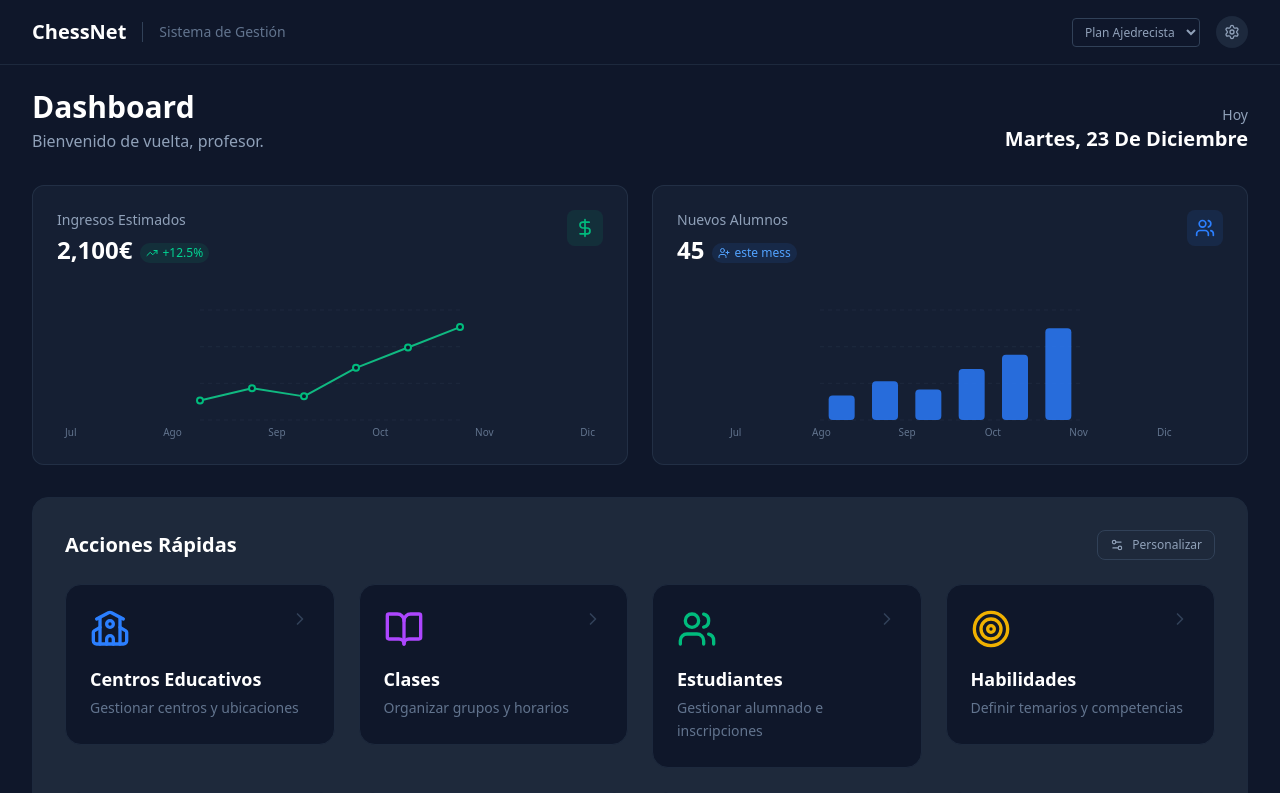
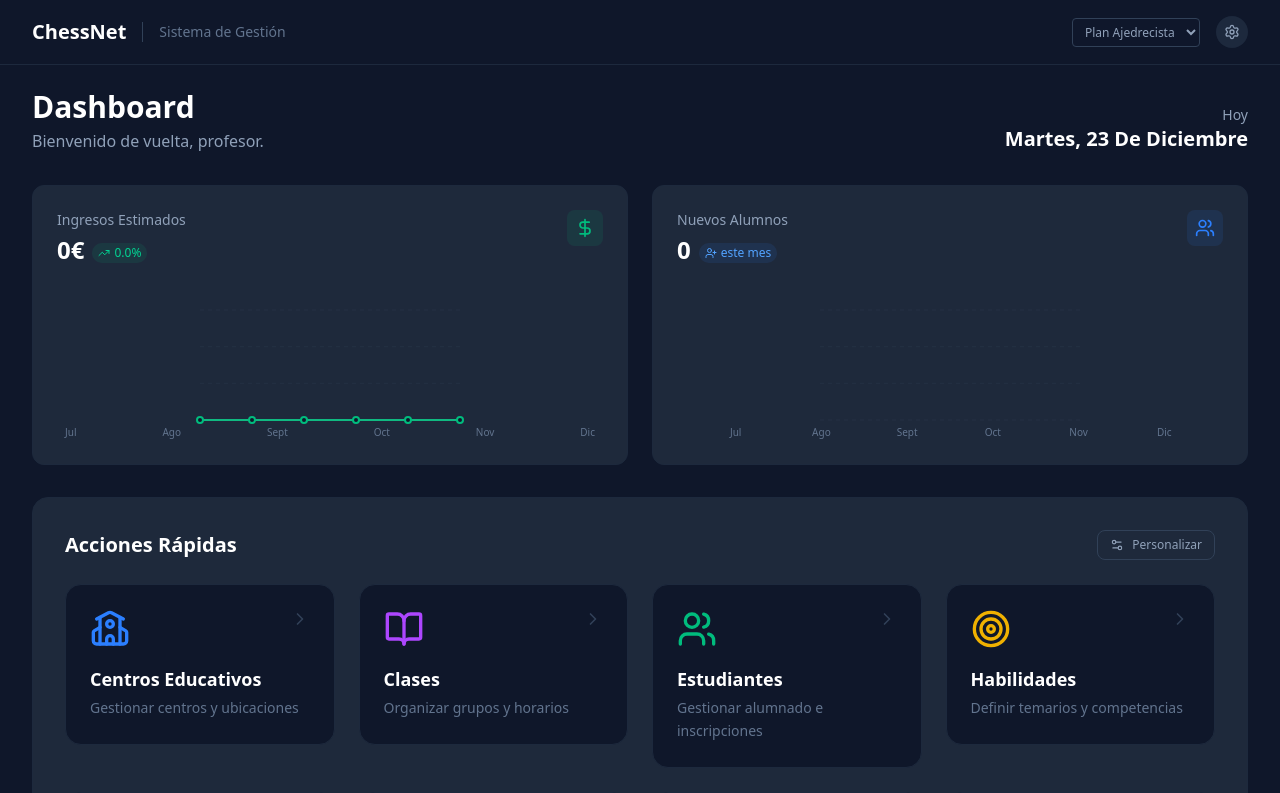
Before and after one commit to Chess-Society/ChessNet, a SvelteKit app: page /dashboard in a window 1280 px wide. Shown: the top 793 px of the page. Built offline with nearby package versions, Linux system fonts and the light colour scheme.

Commit message:
Connect dashboard charts to real data (students and payments stores)

```diff
--- a/src/lib/components/dashboard/charts/RevenueChart.svelte
+++ b/src/lib/components/dashboard/charts/RevenueChart.svelte
@@ -2,9 +2,11 @@
     import { onMount } from "svelte";
     import { TrendingUp, DollarSign } from "lucide-svelte";
 
-    // Mock data for last 6 months
-    const data = [1200, 1350, 1250, 1600, 1850, 2100];
-    const months = ["Jul", "Ago", "Sep", "Oct", "Nov", "Dic"];
+    // Props
+    export let data: number[] = [0, 0, 0, 0, 0, 0];
+    export let labels: string[] = ["", "", "", "", "", ""];
+    export let totalRevenue: number = 0;
+    export let trendPercentage: number = 0;
 
     // Chart dimensions
     const height = 150;
@@ -12,8 +14,8 @@
     const padding = 20;
 
     // Helper to scale values
-    const maxVal = Math.max(...data) * 1.1;
-    const minVal = Math.min(...data) * 0.8;
+    $: maxVal = Math.max(...data, 100) * 1.1; // Ensure at least some height
+    $: minVal = Math.min(...data) * 0.8;
 
     // Generate path definition
     $: points = data
@@ -31,7 +33,7 @@
 </script>
 
 <div
-    class="bg-slate-800/50 border border-slate-700/50 rounded-xl p-6 hover:border-emerald-500/30 transition-all duration-300 group"
+    class="bg-[#1e293b] border border-slate-800 rounded-xl p-6 hover:border-emerald-500/30 transition-all duration-300 group"
 >
     <div class="flex justify-between items-start mb-6">
         <div>
@@ -39,12 +41,16 @@
                 Ingresos Estimados
             </h3>
             <div class="flex items-baseline gap-2 mt-1">
-                <span class="text-2xl font-bold text-white">2,100€</span>
+                <span class="text-2xl font-bold text-white"
+                    >{totalRevenue.toLocaleString()}€</span
+                >
                 <span
                     class="text-emerald-400 text-xs font-medium flex items-center bg-emerald-500/10 px-1.5 py-0.5 rounded-full"
                 >
                     <TrendingUp class="w-3 h-3 mr-1" />
-                    +12.5%
+                    {trendPercentage > 0 ? "+" : ""}{trendPercentage.toFixed(
+                        1,
+                    )}%
                 </span>
             </div>
         </div>
@@ -123,8 +129,8 @@
         <div
             class="absolute bottom-0 left-0 right-0 flex justify-between px-2 text-[10px] text-slate-500 font-medium"
         >
-            {#each months as month}
-                <span>{month}</span>
+            {#each labels as label}
+                <span>{label}</span>
             {/each}
         </div>
     </div>
--- a/src/lib/components/dashboard/charts/StudentGrowthChart.svelte
+++ b/src/lib/components/dashboard/charts/StudentGrowthChart.svelte
@@ -1,10 +1,11 @@
 <script lang="ts">
     import { Users, UserPlus } from "lucide-svelte";
 
-    // Mock data for last 6 months
-    // New students per month
-    const data = [12, 19, 15, 25, 32, 45];
-    const months = ["Jul", "Ago", "Sep", "Oct", "Nov", "Dic"];
+    // Props
+    export let data: number[] = [0, 0, 0, 0, 0, 0];
+    export let labels: string[] = ["", "", "", "", "", ""];
+    export let totalNewStudents: number = 0;
+    export let trendText: string = "este mes";
 
     // Chart dimensions
     const height = 150;
@@ -12,26 +13,28 @@
     const padding = 20;
 
     // Helper to scale values
-    const maxVal = Math.max(...data) * 1.2;
+    $: maxVal = Math.max(...data, 10) * 1.2;
 
     // Bar calculations
-    const barWidth = ((width - 2 * padding) / data.length) * 0.6;
-    const gap = (width - 2 * padding) / data.length;
+    $: barWidth = ((width - 2 * padding) / data.length) * 0.6;
+    $: gap = (width - 2 * padding) / data.length;
 </script>
 
 <div
-    class="bg-slate-800/50 border border-slate-700/50 rounded-xl p-6 hover:border-blue-500/30 transition-all duration-300 group"
+    class="bg-[#1e293b] border border-slate-800 rounded-xl p-6 hover:border-blue-500/30 transition-all duration-300 group"
 >
     <div class="flex justify-between items-start mb-6">
         <div>
             <h3 class="text-slate-400 text-sm font-medium">Nuevos Alumnos</h3>
             <div class="flex items-baseline gap-2 mt-1">
-                <span class="text-2xl font-bold text-white">45</span>
+                <span class="text-2xl font-bold text-white"
+                    >{totalNewStudents}</span
+                >
                 <span
                     class="text-blue-400 text-xs font-medium flex items-center bg-blue-500/10 px-1.5 py-0.5 rounded-full"
                 >
                     <UserPlus class="w-3 h-3 mr-1" />
-                    este mess
+                    {trendText}
                 </span>
             </div>
         </div>
@@ -89,8 +92,8 @@
         <div
             class="absolute bottom-0 left-0 right-0 flex justify-between px-4 text-[10px] text-slate-500 font-medium"
         >
-            {#each months as month}
-                <span class="w-[16.6%] text-center">{month}</span>
+            {#each labels as label}
+                <span class="w-[16.6%] text-center">{label}</span>
             {/each}
         </div>
     </div>
--- a/src/lib/services/storage.ts
+++ b/src/lib/services/storage.ts
@@ -18,6 +18,7 @@ export interface Student {
     centerId?: string;
     notes?: string;
     skills?: string[]; // IDs of acquired skills
+    joinedAt?: string; // ISO Date string
 }
 
 export interface ClassGroup {
@@ -253,7 +254,8 @@ export const storeActions = {
         appStore.update(s => ({ ...s, centers: s.centers.filter(c => c.id !== id) }));
     },
     addStudent: (student: Student) => {
-        appStore.update(s => ({ ...s, students: [...s.students, student] }));
+        const s = { ...student, joinedAt: student.joinedAt || new Date().toISOString() };
+        appStore.update(s_store => ({ ...s_store, students: [...s_store.students, s] }));
     },
     updateStudent: (student: Student) => {
         appStore.update(s => ({
--- a/src/routes/dashboard/+page.svelte
+++ b/src/routes/dashboard/+page.svelte
@@ -616,6 +616,58 @@
     $: todaysClasses = store.classes.filter((c) =>
         c.schedule.toLowerCase().includes(currentDayName.toLowerCase()),
     );
+
+    // --- Chart Data Logic ---
+    $: chartLabels = Array.from({ length: 6 }, (_, i) => {
+        const d = new Date();
+        d.setMonth(d.getMonth() - (5 - i));
+        // Capitalize first letter
+        const month = d.toLocaleDateString("es-ES", { month: "short" });
+        return month.charAt(0).toUpperCase() + month.slice(1);
+    });
+
+    $: revenueData = Array.from({ length: 6 }, (_, i) => {
+        const d = new Date();
+        d.setMonth(d.getMonth() - (5 - i));
+        const month = d.getMonth();
+        const year = d.getFullYear();
+
+        return store.payments
+            .filter((p) => {
+                const pDate = new Date(p.date);
+                return (
+                    pDate.getMonth() === month && pDate.getFullYear() === year
+                );
+            })
+            .reduce((sum, p) => sum + p.amount, 0);
+    });
+
+    $: totalRevenueCurrentMonth = revenueData[5] || 0;
+    $: revenueTrend =
+        revenueData[4] > 0
+            ? ((revenueData[5] - revenueData[4]) / revenueData[4]) * 100
+            : 0;
+
+    $: studentGrowthData = Array.from({ length: 6 }, (_, i) => {
+        const d = new Date();
+        d.setMonth(d.getMonth() - (5 - i));
+        const month = d.getMonth();
+        const year = d.getFullYear();
+
+        return store.students.filter((s) => {
+            // If no joinedAt, assume old student (or handle as you wish, here ignoring or placing in ancient times)
+            if (!s.joinedAt) return false;
+            const sDate = new Date(s.joinedAt);
+            return sDate.getMonth() === month && sDate.getFullYear() === year;
+        }).length;
+    });
+
+    $: newStudentsCurrentMonth = studentGrowthData[5] || 0;
+    // Simple text based on previous month
+    $: studentGrowthTrendText =
+        newStudentsCurrentMonth >= studentGrowthData[4]
+            ? "este mes"
+            : "baja activ.";
 </script>
 
 <div class="max-w-7xl mx-auto px-4 sm:px-6 lg:px-8">
@@ -637,8 +689,18 @@
 
     <!-- Analytics Charts -->
     <div class="grid grid-cols-1 md:grid-cols-2 gap-6 mb-8">
-        <RevenueChart />
-        <StudentGrowthChart />
+        <RevenueChart
+            data={revenueData}
+            labels={chartLabels}
+            totalRevenue={totalRevenueCurrentMonth}
+            trendPercentage={revenueTrend}
+        />
+        <StudentGrowthChart
+            data={studentGrowthData}
+            labels={chartLabels}
+            totalNewStudents={newStudentsCurrentMonth}
+            trendText={studentGrowthTrendText}
+        />
     </div>
 
     <!-- Stats Grid -->
```
